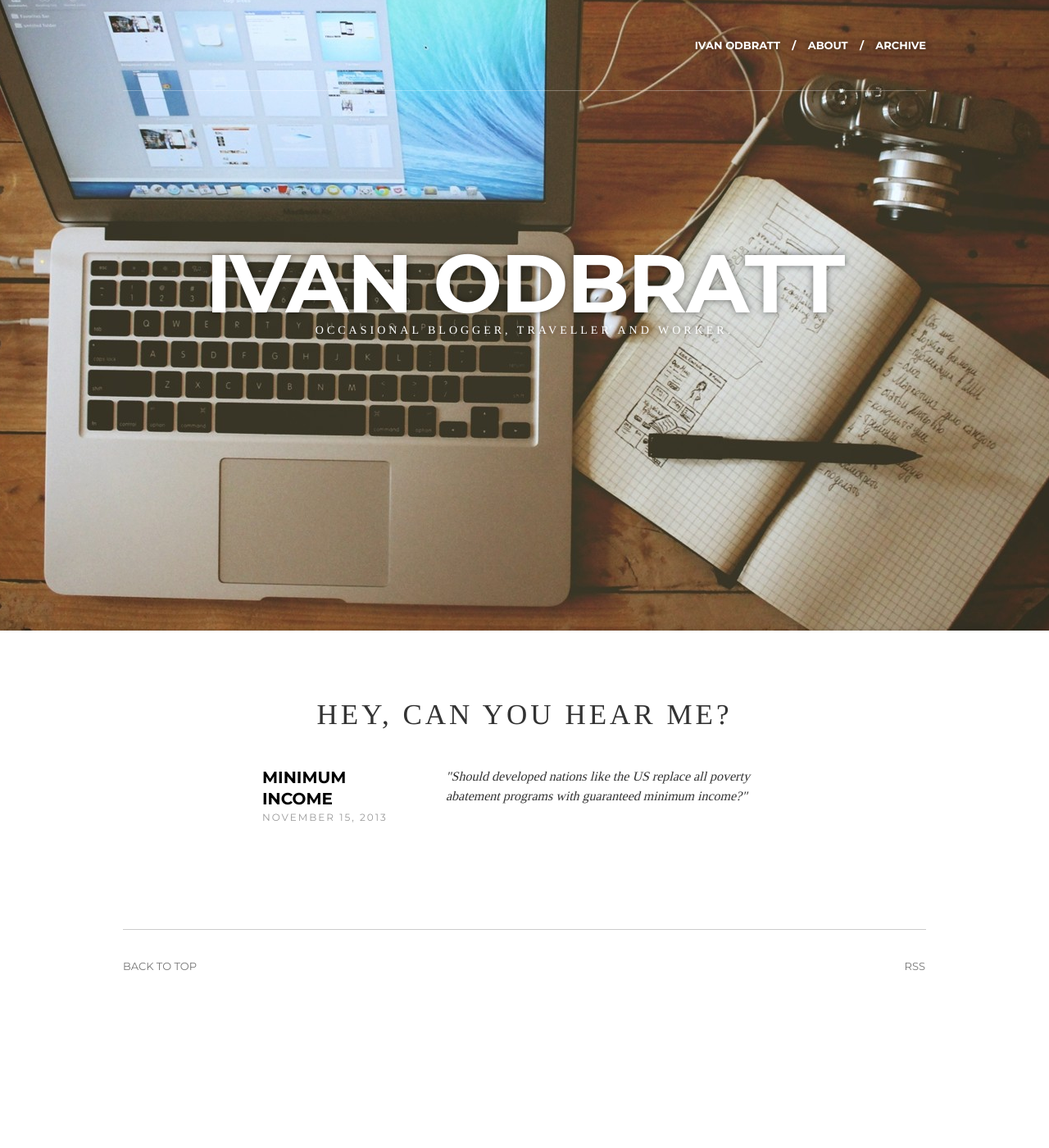
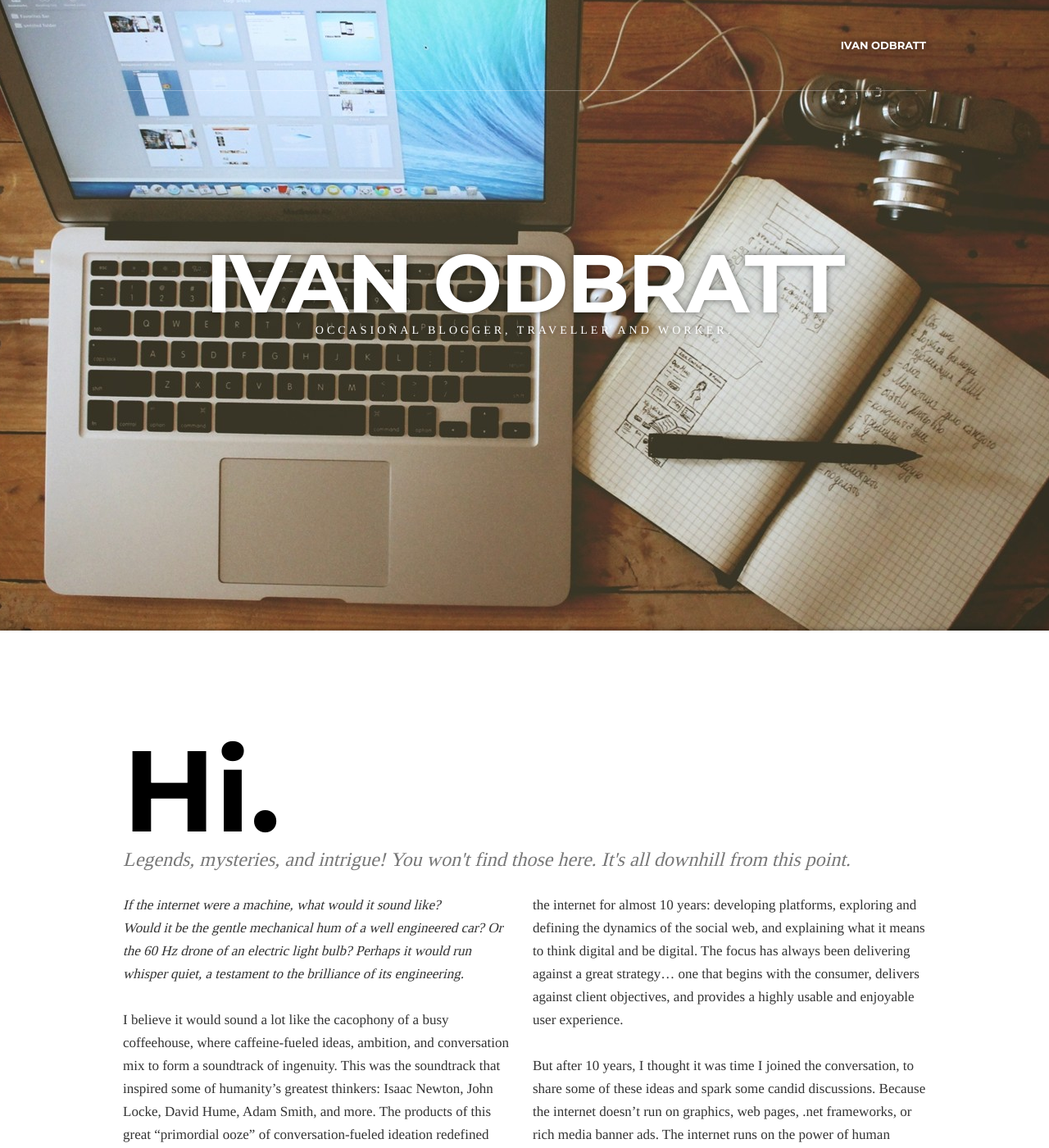
Before and after one commit to theivan/theivan.github.io, a Jekyll site: the page built from index.html, in a window 1280 px wide and 1400 px high. Shown: the whole window at 82% size. Built offline with Jekyll 4.4.1, drawn with Linux system fonts in a browser that asks for light colours; nearby versions of some CDN libraries; some of the changed text lies outside the part shown.

Commit message:
new index and about section

```diff
--- a/_config.yml
+++ b/_config.yml
@@ -3,3 +3,4 @@
 url: http://www.ivanodbratt.com
 permalink: /:title
 redirects: yes
+markdown: kramdown
--- a/_includes/nav.html
+++ b/_includes/nav.html
@@ -1,9 +1,9 @@
 <nav class="nav {% if page.header-image %}white {% endif %} {% if page.subtitle %}fixed {% endif %} ">
   <ul class="nav-primary">
   	<li><a href="/">Ivan Odbratt</a></li>
-    <li>/</li>
+    <!--<li>/</li>
     <li><a href="/about">About</a></li>
     <li>/</li>
-    <li><a href="/archive">Archive</a></li>
+    <li><a href="/archive">Archive</a></li>-->
   </ul>
 </nav>
--- a/_layouts/first.html
+++ b/_layouts/first.html
@@ -13,7 +13,7 @@
           </div>
         </header>
         <div class="art-body">
-          <div class="art-body-inner">
+           <div class="abt">
             {{ content }}
           </div>
         </div>
--- a/_posts/2013-11-15-minimum-income.html
+++ /dev/null
@@ -1,18 +0,0 @@
----
-layout: post
-title: Minimum income
-subtitle: Should developed nations replace poverty abatement programs with guaranteed minimum income?
-summary: Should developed nations like the US replace all poverty abatement programs with guaranteed minimum income?
----
-
-<p>Yes. By replacing government transfer payments with a minimum income, you could eliminate the welfare trap, reduce overhead costs (less bureaucracy), eliminate poverty, and free people to live their lives as they see fit.
-
-<p>As things stand now, it seems like people in developed nations have converged to the opinion that no one should starve in the streets and kids should have at least some basic level of opportunity. The much more interesting question is what we should do about it.
-
-<p>In the United States at the Federal level they have converged to providing <em>in kind</em> benefits through various bureaucracies - think housing assistance, medical benefits, and food stamps. These programs have certain means tested requirements so that only people in need end up using these programs. The problem is not that these bureaucracies end up being inefficient and bloated. Rather, the bigger problem is that various overlapping federal programs all have different thresholds for help. In one program you might lose 50 cents of benefits for each additional dollar you make. Multiplied across four programs, and each additional dollar of income would make you <em>worse off</em>. Even worse, some programs might have big drop offs so that after a certain income threshold, you go from receiving a decent amount of assistance to none at all. These effects lead to incentive structures such that people are <em>afraid to earn more money - afraid to work more</em>.
-
-<p>Furthermore, establishing a minimum income would free people to live how they want to. By providing unconditional assistance and letting people choose how they want to allocate their spending, people can choose to go back to school, take time off work to learn a new skill, or even start a new business. I don't know how many Einsteins or Larry Pages are out there waiting tables just trying to keep their heads above water, but I'd be willing to bet that there are a lot. Once you create a minimum income, you create an environment that rewards risk taking. <b>For the first time in human history the worst case scenario when starting a new business or going back to school is not starvation</b>.
-
-<p>There will be people that choose to waste their lives away by living off that income. But there are already lots of people wasting their lives away living off of welfare right now. And even worse, <b>there are already people who are wasting their lives living off of welfare or waiting tables that are too scared to take a risk and make a better future for themselves, their families, and the world</b>. I don't care who you are. When faced with the choice of the welfare trap where your family will be worse off if you earn more income, you will choose to earn less income, reducing your long-term chances at success in life and depriving the world of your full potential. <b>When it's a choice between your dignity and food in your kids' mouths, you will choose the food.</b>
-
-<p>We have an incredible opportunity in modern society to facilitate the full blossoming of human potential. For the first time in history, we have the opportunity to ensure that everyone gets a chance in life. With the incredible abundance that we have, we can promise that each person will be able to live in dignity. Maybe not in comfort, but at least in dignity. In my opinion, it is the antidote to inequality in capitalist society and the answer to the question to Rawls' question of how we should ensure that everyone benefits from economic growth and technological progress. In an era of increasingly fast change, we need a minimum income now more than ever. It just so happens that we now have the tools to make it a reality.
--- a/index.html
+++ b/index.html
@@ -4,18 +4,20 @@
 subtitle: Occasional blogger, traveller and worker.
 header-image: desk.jpg
 ---
-  <p class="art-subtitle big">Hey, can you hear me?</p>
-  <ul class="art-list-body">
-    {% for post in site.posts %}
-      <li class="art-list-item">
-        <div class="art-list-item-title-and-time">
-          <h2 class="art-list-title2">
-            <a href="{{ post.url }}">{{ post.title }}</a>
-          </h2>
-          <div class="art-list-time">{{ post.date | date: "%B %d, %Y" }}</div>
-        </div>
-        <p><em>"{{ post.summary }}"</em></p>
-        </a>
-      </li>
-    {% endfor %}
-  </ul>
+  <h1 class="abt-header">Hi.</h1>
+  <p class="abt-subheader">Legends, mysteries, and intrigue! You won't find those here. It's all downhill from this point. </p>
+  <div class="abt-body">
+    <p><em>If the internet were a machine, what would it sound like?<br>
+Would it be the gentle mechanical hum of a well engineered car? Or the 60 Hz drone of an electric light bulb? Perhaps it would run whisper quiet, a testament to the brilliance of its engineering.</em>
+
+<p>I believe it would sound a lot like the cacophony of a busy coffeehouse, where caffeine-fueled ideas, ambition, and conversation mix to form a soundtrack of ingenuity. This was the soundtrack that inspired some of humanity’s greatest thinkers: Isaac Newton, John Locke, David Hume, Adam Smith, and more. The products of this great “primordial ooze” of conversation-fueled ideation redefined how I understand the world and ushered the modern era of science, business, philosophy, politics, and news.
+
+<p>The internet is today’s Enlightenment-era coffeehouse, where the greatest minds of our time gather to debate the mysteries and controversies of our day. I’ve been trying to push the boundaries of the internet for almost 10 years: developing platforms, exploring and defining the dynamics of the social web, and explaining what it means to think digital and be digital. The focus has always been delivering against a great strategy… one that begins with the consumer, delivers against client objectives, and provides a highly usable and enjoyable user experience.
+
+<p>But after 10 years, I thought it was time I joined the conversation, to share some of these ideas and spark some candid discussions. Because the internet doesn’t run on graphics, web pages, .net frameworks, or rich media banner ads. The internet runs on the power of human beings connecting, sharing, debating and interacting with each other.
+
+<p>This is what it's all about. So pull up a chair and come share some ideas with me.
+
+<p> Find me on <a href="http://www.linkedin.com/in/ivanodbratt" target="_blank">LinkedIn</a>, <a href="https://www.facebook.com/iodbratt" target="_blank">Facebook</a> or write at <a href="mailto:hello@ivanodbratt.com" target="_blank">hello@ivanodbratt.com</a>
+  </div>
+  <p class="abt-signoff">Be social, <br /><span class="signature">Ivan Odbratt</span></p>
--- a/public/css/main.css
+++ b/public/css/main.css
@@ -35,7 +35,7 @@
   overflow-x: hidden;
   font: 17px/28px "Tinos", "Georgia", serif;
   color: #333;
-  background: #fff;
+  background: #e4e4e4;
 }
 
 
@@ -60,18 +60,6 @@
 }
 sup {
   line-height: 0;
-}
-
-blockquote {
-  padding-left: 100px;
-  font-style: italic;
-  color: #696969;
-  font-size: 18px;
-}
-cite{
-  float: right;
-  font-style: italic;
-  color: #969696;
 }
 
 
@@ -220,20 +208,15 @@
   top: 320px;
 }
 
-.big{
-  font-size: 35px;
-  font-weight: 300;
-  margin: 0;
-}
 /* Body */
 .art-body {
   position: relative;
   width: 100%;
   background: #fff;
   z-index: 100;
-  -webkit-box-shadow: 0 -5px 5px -5px rgba(0,0,0,.2);
-     -moz-box-shadow: 0 -5px 5px -5px rgba(0,0,0,.2);
-          box-shadow: 0 -5px 5px -5px rgba(0,0,0,.2);
+  -webkit-box-shadow: 0 -3px 3px rgba(0,0,0,.2);
+     -moz-box-shadow: 0 -3px 3px rgba(0,0,0,.2);
+          box-shadow: 0 -3px 3px rgba(0,0,0,.2);
 }
 .art-body-inner {
   max-width: 640px;
@@ -244,7 +227,7 @@
   margin-bottom: 26px;
 }
 .art-body-inner ul li {
-  list-style: none;
+  list-style: disc;
 }
 .dropcap { /* First character on articles */
   float: left;
@@ -308,11 +291,6 @@
   line-height: 26px;
   font-weight: 700;
 }
-.art-list-title2 {
-  font-size: 20px;
-  line-height: 26px;
-  font-weight: 700;
-}
 .art-list-item-title-and-time {
   float: left;
   width: 30%;
@@ -332,12 +310,6 @@
 .art-list-title a:hover {
   color: #b20f1f;
 }
-.art-list-title2 a {
-  color: #000;
-}
-.art-list-title2 a:hover {
-  color: #b20f1f;
-}
 .art-list-item p {
   width: 65%;
   float: left;
@@ -346,9 +318,7 @@
   font-size: 16px;
   line-height: 24px;
 }
-.no-padding{
-  padding-top: 0;
-}
+
 
 /*  Footer
 ================================================== */
@@ -427,7 +397,7 @@
 /*  About page
 ================================================== */
 .abt {
-  padding: 200px 0 100px;
+  padding: 125px 0 100px;
   list-style: none;
 }
 .abt .abt-header {
```
Also changed, not shown: archive.html (+3 -6 lines), public/img/articles/sf.jpg (added), 7 other files.
